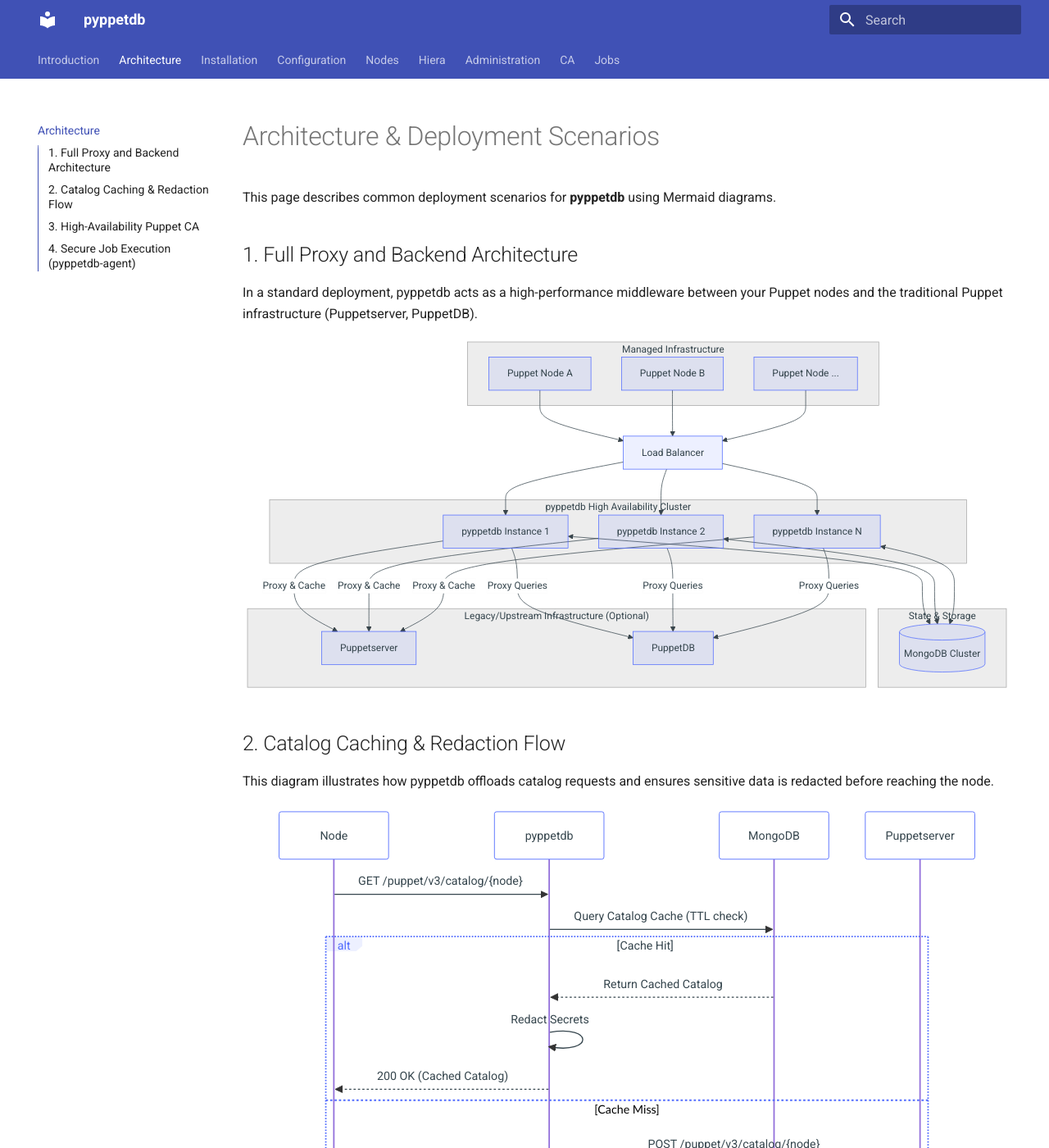
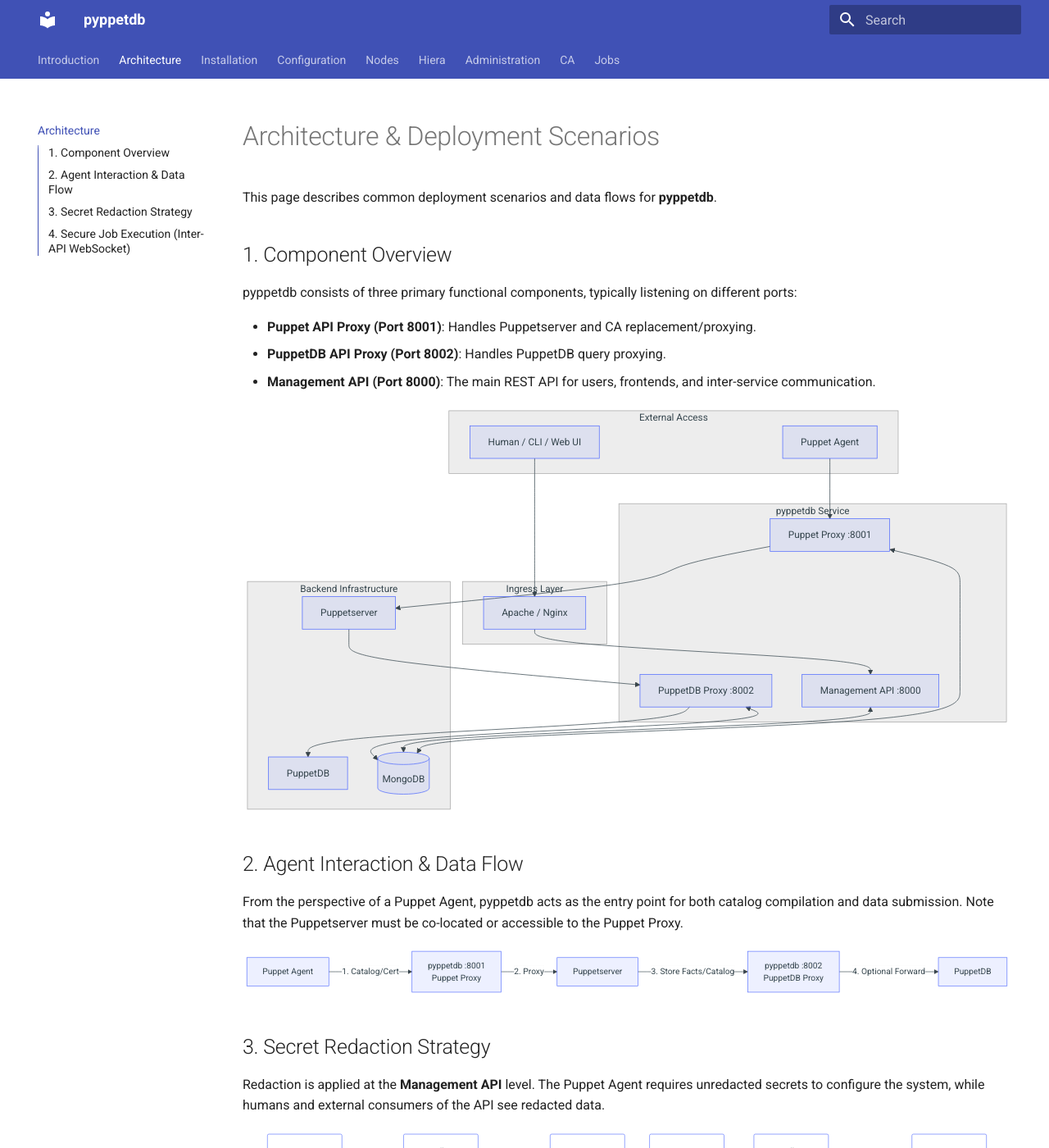
Before and after one commit to schlitzered/pyppetdb, an MkDocs documentation site: the page built from docs/architecture.md, in a window 1280 px wide and 1400 px high. Shown: the whole window at 82% size. Built offline with MkDocs 1.6.1 and Material for MkDocs 9.7.7, drawn with Linux system fonts in a browser that asks for light colours; some of the changed text lies outside the part shown.

Commit message:
more docs

````diff
--- a/docs/architecture.md
+++ b/docs/architecture.md
@@ -1,115 +1,108 @@
 # Architecture & Deployment Scenarios
 
-This page describes common deployment scenarios for **pyppetdb** using Mermaid diagrams.
+This page describes common deployment scenarios and data flows for **pyppetdb**.
 
-## 1. Full Proxy and Backend Architecture
+## 1. Component Overview
 
-In a standard deployment, pyppetdb acts as a high-performance middleware between your Puppet nodes and the traditional Puppet infrastructure (Puppetserver, PuppetDB).
+pyppetdb consists of three primary functional components, typically listening on different ports:
+
+*   **Puppet API Proxy (Port 8001)**: Handles Puppetserver and CA replacement/proxying.
+*   **PuppetDB API Proxy (Port 8002)**: Handles PuppetDB query proxying.
+*   **Management API (Port 8000)**: The main REST API for users, frontends, and inter-service communication.
 
 ```mermaid
 graph TD
-    subgraph "Managed Infrastructure"
-        Node1[Puppet Node A]
-        Node2[Puppet Node B]
-        NodeN[Puppet Node ...]
+    subgraph "External Access"
+        User[Human / CLI / Web UI]
+        Agent[Puppet Agent]
     end
 
-    LB[Load Balancer]
-
-    subgraph "pyppetdb High Availability Cluster"
-        P1[pyppetdb Instance 1]
-        P2[pyppetdb Instance 2]
-        P3[pyppetdb Instance N]
+    subgraph "Ingress Layer"
+        Proxy[Apache / Nginx]
     end
 
-    subgraph "State & Storage"
-        DB[(MongoDB Cluster)]
+    subgraph "pyppetdb Service"
+        direction TB
+        API_8000[Management API :8000]
+        Proxy_8001[Puppet Proxy :8001]
+        PDB_8002[PuppetDB Proxy :8002]
     end
 
-    subgraph "Legacy/Upstream Infrastructure (Optional)"
+    subgraph "Backend Infrastructure"
         PS[Puppetserver]
         PDB[PuppetDB]
+        DB[(MongoDB)]
     end
 
-    Node1 & Node2 & NodeN --> LB
-    LB --> P1 & P2 & P3
-    P1 & P2 & P3 <--> DB
-    P1 & P2 & P3 -- "Proxy & Cache" --> PS
-    P1 & P2 & P3 -- "Proxy Queries" --> PDB
+    User --> Proxy --> API_8000
+    Agent --> Proxy_8001
+    Proxy_8001 --> PS
+    PS --> PDB_8002
+    PDB_8002 --> PDB
+    API_8000 & Proxy_8001 & PDB_8002 <--> DB
 ```
 
-## 2. Catalog Caching & Redaction Flow
+## 2. Agent Interaction & Data Flow
 
-This diagram illustrates how pyppetdb offloads catalog requests and ensures sensitive data is redacted before reaching the node.
+From the perspective of a Puppet Agent, pyppetdb acts as the entry point for both catalog compilation and data submission. Note that the Puppetserver must be co-located or accessible to the Puppet Proxy.
+
+```mermaid
+graph LR
+    Node[Puppet Agent]
+    P1[pyppetdb :8001<br/>Puppet Proxy]
+    PS[Puppetserver]
+    P2[pyppetdb :8002<br/>PuppetDB Proxy]
+    PDB[PuppetDB]
+
+    Node -- "1. Catalog/Cert" --> P1
+    P1 -- "2. Proxy" --> PS
+    PS -- "3. Store Facts/Catalog" --> P2
+    P2 -- "4. Optional Forward" --> PDB
+```
+
+## 3. Secret Redaction Strategy
+
+Redaction is applied at the **Management API** level. The Puppet Agent requires unredacted secrets to configure the system, while humans and external consumers of the API see redacted data.
 
 ```mermaid
 sequenceDiagram
-    participant Node
-    participant pyppetdb
-    participant MongoDB
-    participant Puppetserver
+    participant Node as Puppet Agent
+    participant P1 as pyppetdb :8001
+    participant PS as Puppetserver
+    participant DB as MongoDB
+    participant API as pyppetdb :8000
+    participant User as Human / UI
 
-    Node->>pyppetdb: GET /puppet/v3/catalog/{node}
-    pyppetdb->>MongoDB: Query Catalog Cache (TTL check)
+    Note over Node, PS: Catalog Compilation
+    Node->>P1: GET /puppet/v3/catalog
+    P1->>PS: Proxy Request
+    PS-->>P1: Compiled Catalog (Full Secrets)
+    P1->>DB: Store Catalog (Full Secrets)
+    P1-->>Node: Return Catalog (Full Secrets)
 
-    alt Cache Hit
-        MongoDB-->>pyppetdb: Return Cached Catalog
-        pyppetdb->>pyppetdb: Redact Secrets
-        pyppetdb-->>Node: 200 OK (Cached Catalog)
-    else Cache Miss
-        pyppetdb->>Puppetserver: POST /puppet/v3/catalog/{node}
-        Puppetserver-->>pyppetdb: Return Compiled Catalog
-        pyppetdb->>MongoDB: Store Catalog in Cache
-        pyppetdb->>pyppetdb: Redact Secrets
-        pyppetdb-->>Node: 200 OK (Fresh Catalog)
-    end
+    Note over API, User: API Consumption
+    User->>API: GET /api/v1/nodes/{node}/catalog
+    API->>DB: Fetch Catalog
+    DB-->>API: Return Raw Catalog
+    API->>API: Redact Secrets
+    API-->>User: Return Redacted Catalog
 ```
 
-## 3. High-Availability Puppet CA
+## 4. Secure Job Execution (Inter-API WebSocket)
 
-Unlike the standard Puppet CA which is often a single point of failure, pyppetdb allows any node in the cluster to handle CA operations by backing the certificate state in MongoDB.
+When a user triggers a job, the request traverses the management API and uses an internal WebSocket channel to reach the specific pyppetdb instance managing the agent connection.
 
 ```mermaid
-graph LR
-    subgraph "Nodes"
-        N1[Node 1]
-        N2[Node 2]
-    end
+graph TD
+    User[Human / UI]
+    API[pyppetdb :8000<br/>Management API]
+    WS[Inter-API WebSocket]
+    Proxy[pyppetdb :8001<br/>Puppet Proxy]
+    Agent[pyppetdb-agent]
 
-    subgraph "pyppetdb CA Pool"
-        CA1[pyppetdb CA Instance A]
-        CA2[pyppetdb CA Instance B]
-    end
-
-    DB[(Shared MongoDB)]
-
-    N1 -- "CSR / Cert Refresh" --> CA1
-    N2 -- "CSR / Cert Refresh" --> CA2
-    CA1 <--> DB
-    CA2 <--> DB
+    User -- "Trigger Job" --> API
+    API -- "Instruction" --> WS
+    WS -- "Relay" --> Proxy
+    Proxy -- "WebSocket" --> Agent
+    Agent -- "Execute Job" --> Jobs[Pre-defined Scripts]
 ```
-
-## 4. Secure Job Execution (pyppetdb-agent)
-
-The job execution engine uses a secure, bidirectional communication channel between the pyppetdb API and the agents.
-
-```mermaid
-graph RL
-    subgraph "Management Layer"
-        UI[Web UI / CLI]
-        API[pyppetdb API]
-        Hub[WebSocket Hub]
-    end
-
-    subgraph "Managed Node"
-        Agent[pyppetdb Agent]
-        Jobs[Pre-defined Job Scripts]
-    end
-
-    UI -- "Trigger Job" --> API
-    API -- "Instruction" --> Hub
-    Hub -- "Encrypted WS Message" --> Agent
-    Agent -- "Validate & Execute" --> Jobs
-    Agent -- "Real-time Log Stream" --> Hub
-    Hub -- "Updates" --> UI
-```
````
